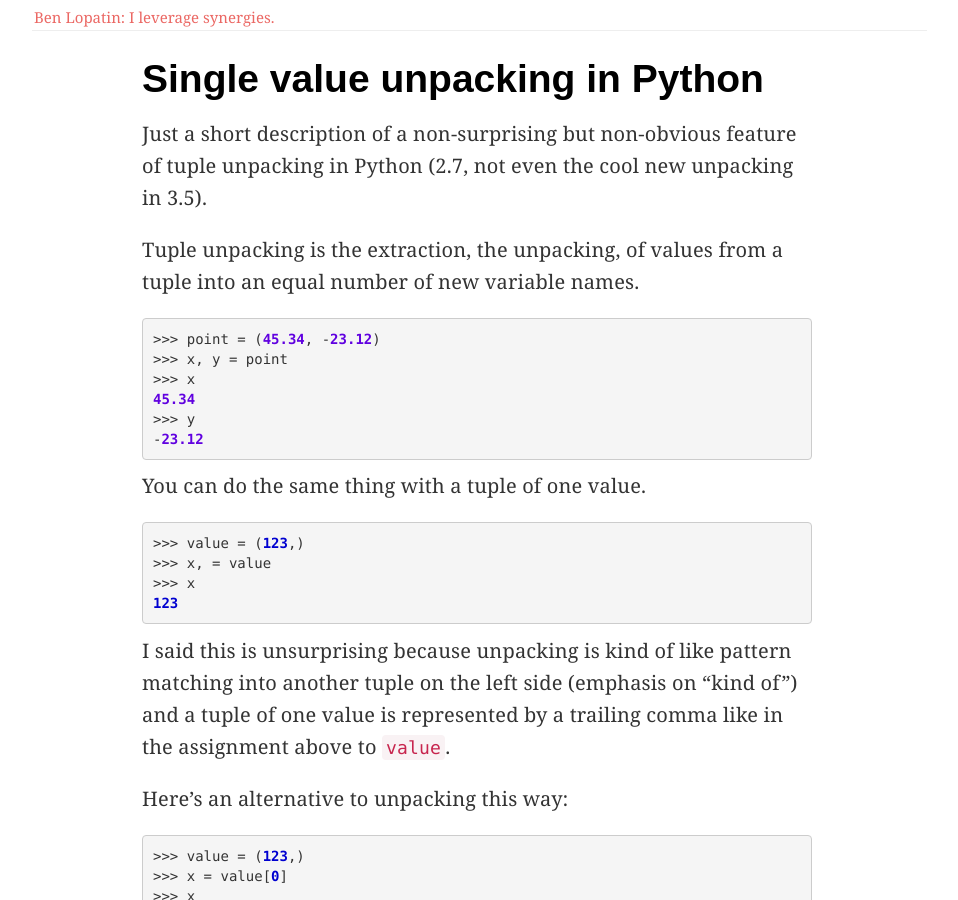
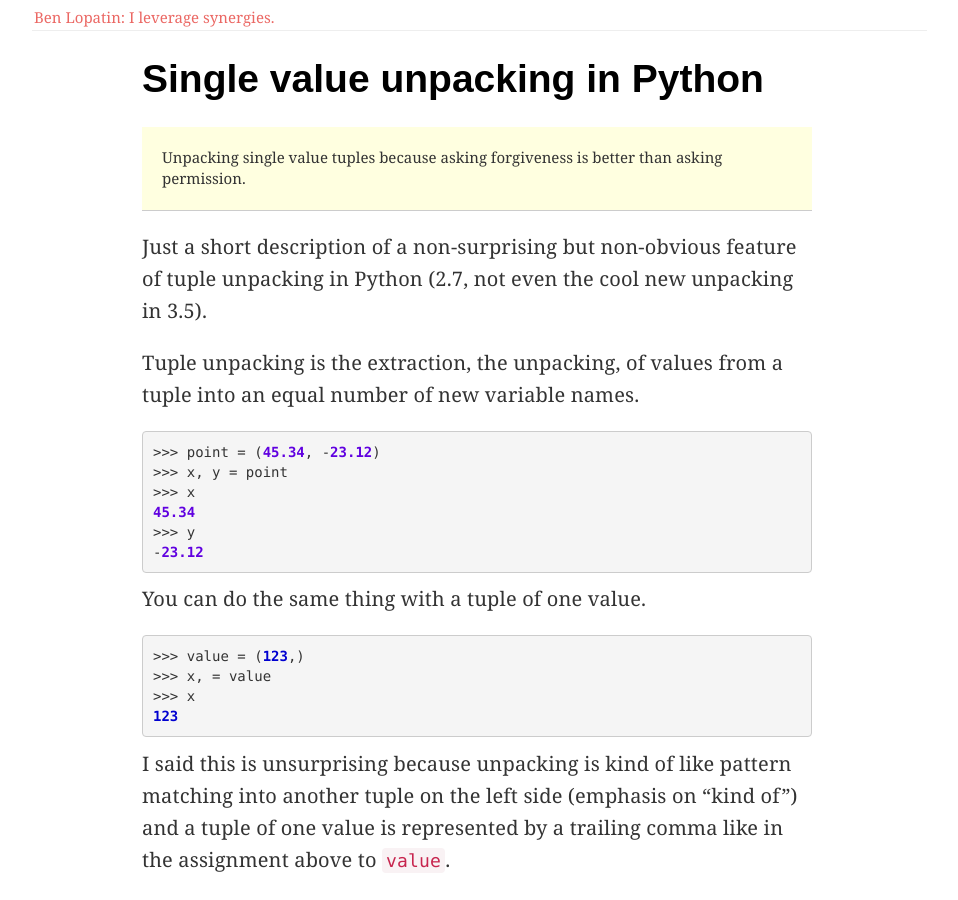
Before and after one commit to bennylope/bennylope.github.com, a Jekyll site: the page built from _posts/2016-09-02-single-value-unpacking.md, in a window 1280 px wide and 900 px high. Shown: the whole window, without its empty margins (163-1121 px from the left). Built offline with Jekyll 4.4.1, drawn with Linux system fonts in a browser that asks for light colours; some web fonts are replaced; comment, search, counter and statistics services are not loaded.

Commit message:
Add post teaser

```diff
--- a/_posts/2016-09-02-single-value-unpacking.md
+++ b/_posts/2016-09-02-single-value-unpacking.md
@@ -3,6 +3,9 @@ published: true
 title: "Single value unpacking in Python"
 layout: post
 permalink: /python-single-value-unpacking/
+teaser: >
+    Unpacking single value tuples because asking forgiveness is better
+    than asking permission.
 ---
 
 Just a short description of a non-surprising but non-obvious feature of
```
